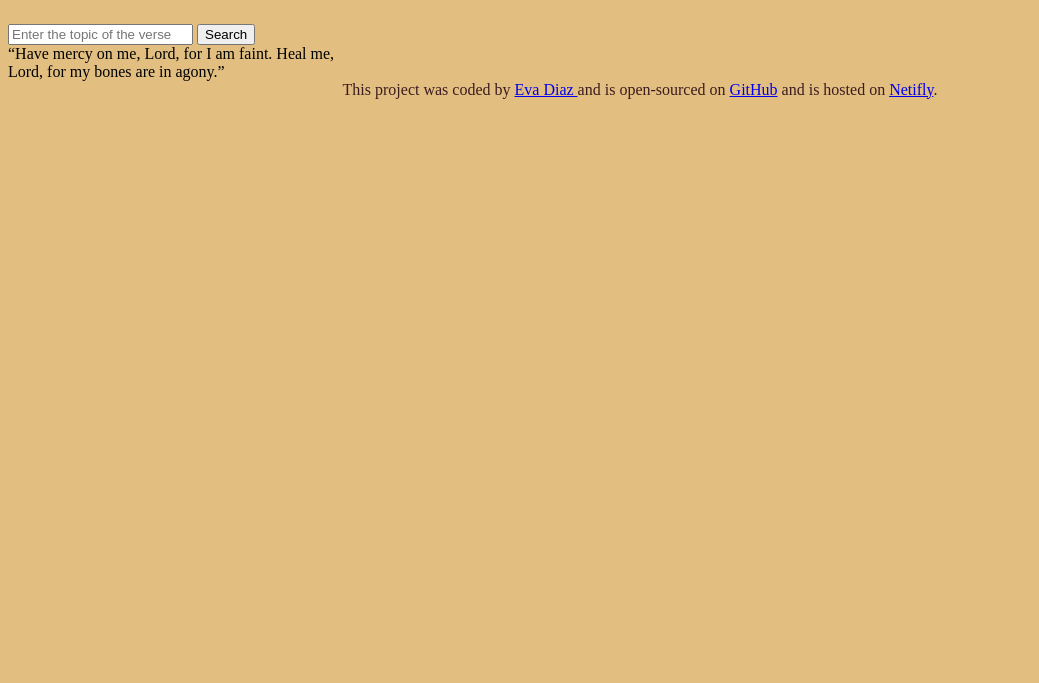
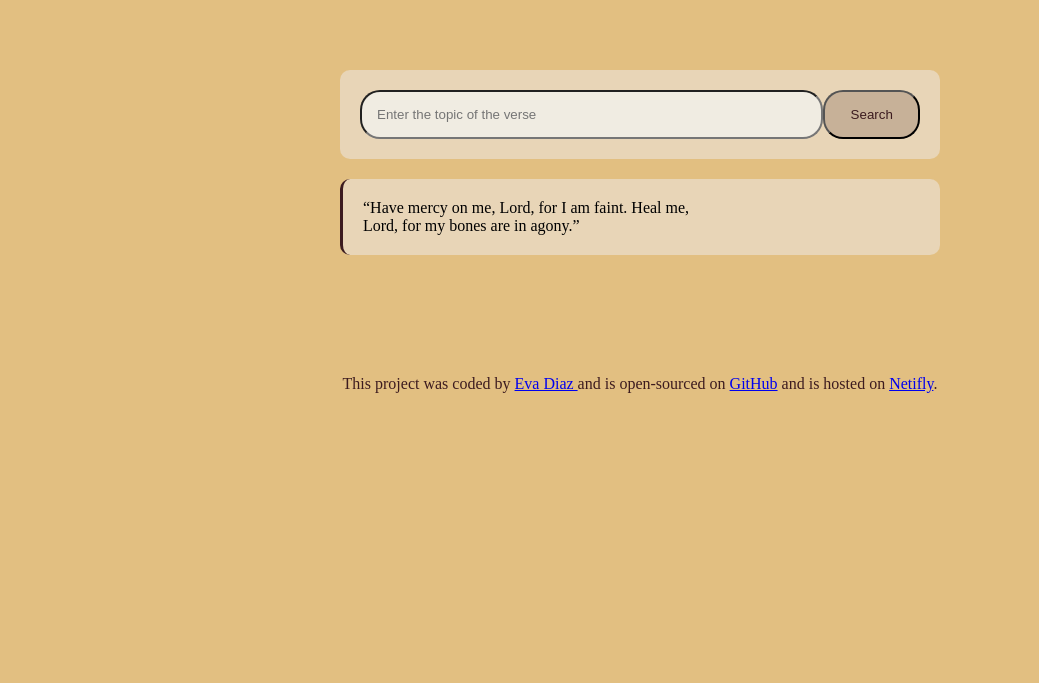
Before and after one commit to awaosd/ai-generator, a plain HTML site: page index.html in a window 1280 px wide. Shown: the part 117-800 px from the top of the page, without its empty margins (0-1039 px from the left). Drawn offline with Linux system fonts and the light colour scheme.

Commit message:
added basic css

```diff
--- a/index.html
+++ b/index.html
@@ -7,8 +7,8 @@
     <link rel="stylesheet" href="src/style.css" />
   </head>
   <body>
-    <main>
-      <h1>Welcome to the AI Bible verse generator</h1>
+    <h1>Welcome to the AI Bible verse generator</h1>
+    <div class="container">
       <form class="verse-form" id="verse-form">
         <input
           class="verse-input"
@@ -25,12 +25,12 @@
           id="verse-button"
         />
       </form>
-      <div id="verse">
+      <div class="verse" id="verse">
         “Have mercy on me, Lord, for I am faint. Heal me,
         <br />
         Lord, for my bones are in agony.”
       </div>
-    </main>
+    </div>
 
     <footer>
       This project was coded by
--- a/src/style.css
+++ b/src/style.css
@@ -5,10 +5,40 @@ body {
 h1 {
   text-align: center;
   font-size: 40px;
-  padding: 20px;
+  margin-top: 20px;
 }
 footer {
   text-align: center;
   font-size: 16px;
   color: #3c1b1f;
 }
+.container {
+  max-width: 600px;
+  margin: 120px auto;
+}
+.verse-form {
+  background: #e8d5b7;
+  border-radius: 10px;
+  padding: 20px;
+  display: flex;
+}
+.verse {
+  background: #e8d5b7;
+  border-radius: 10px;
+  padding: 20px;
+  margin-top: 20px;
+  border-left: 3px solid #3c1b1f;
+}
+.verse-input {
+  color: #3c1b1f;
+  background: #f0ece2;
+  border-radius: 20px;
+  width: 80%;
+  padding: 15px;
+}
+.verse-button {
+  color: #3c1b1f;
+  background: #c7b198;
+  border-radius: 20px;
+  width: 100px;
+}
```
